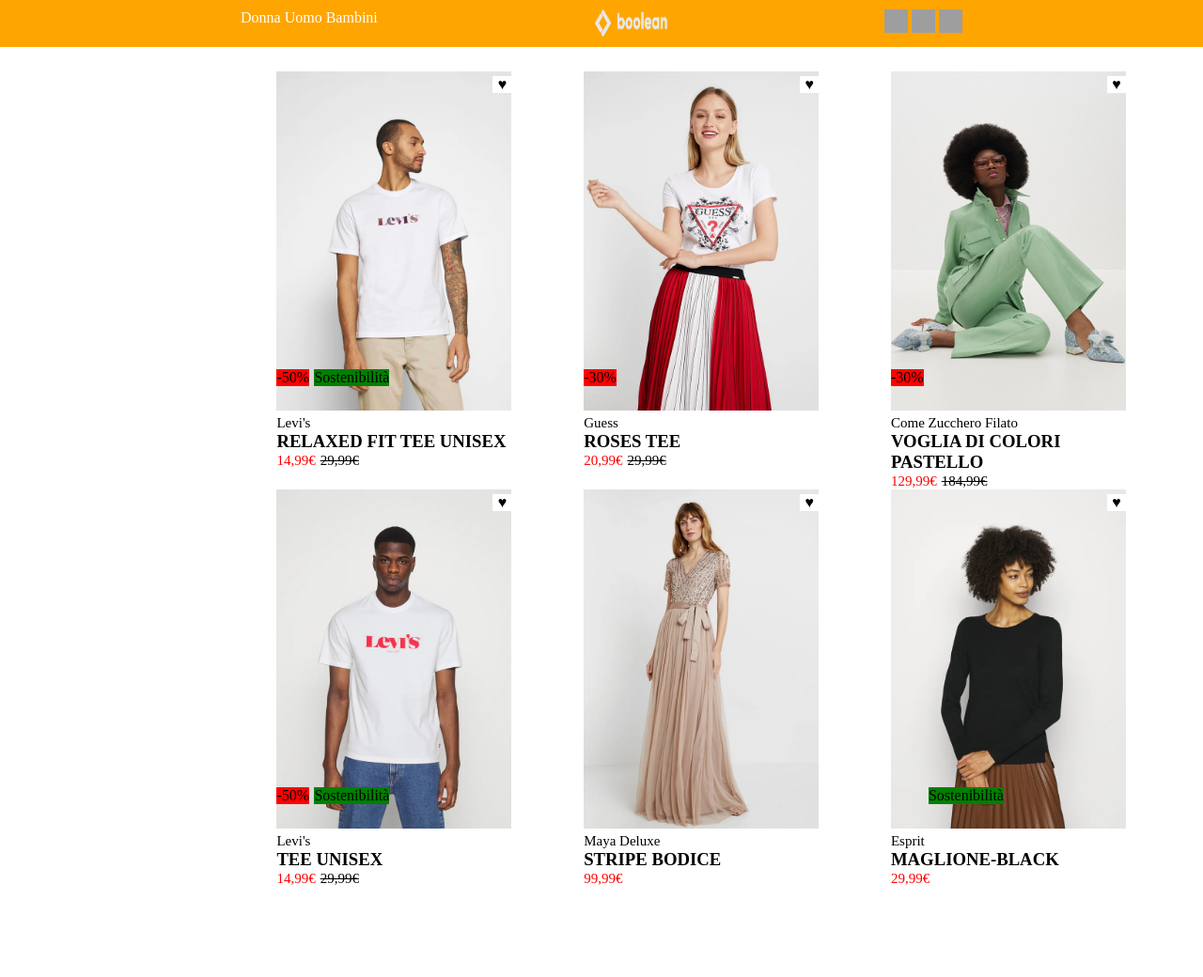
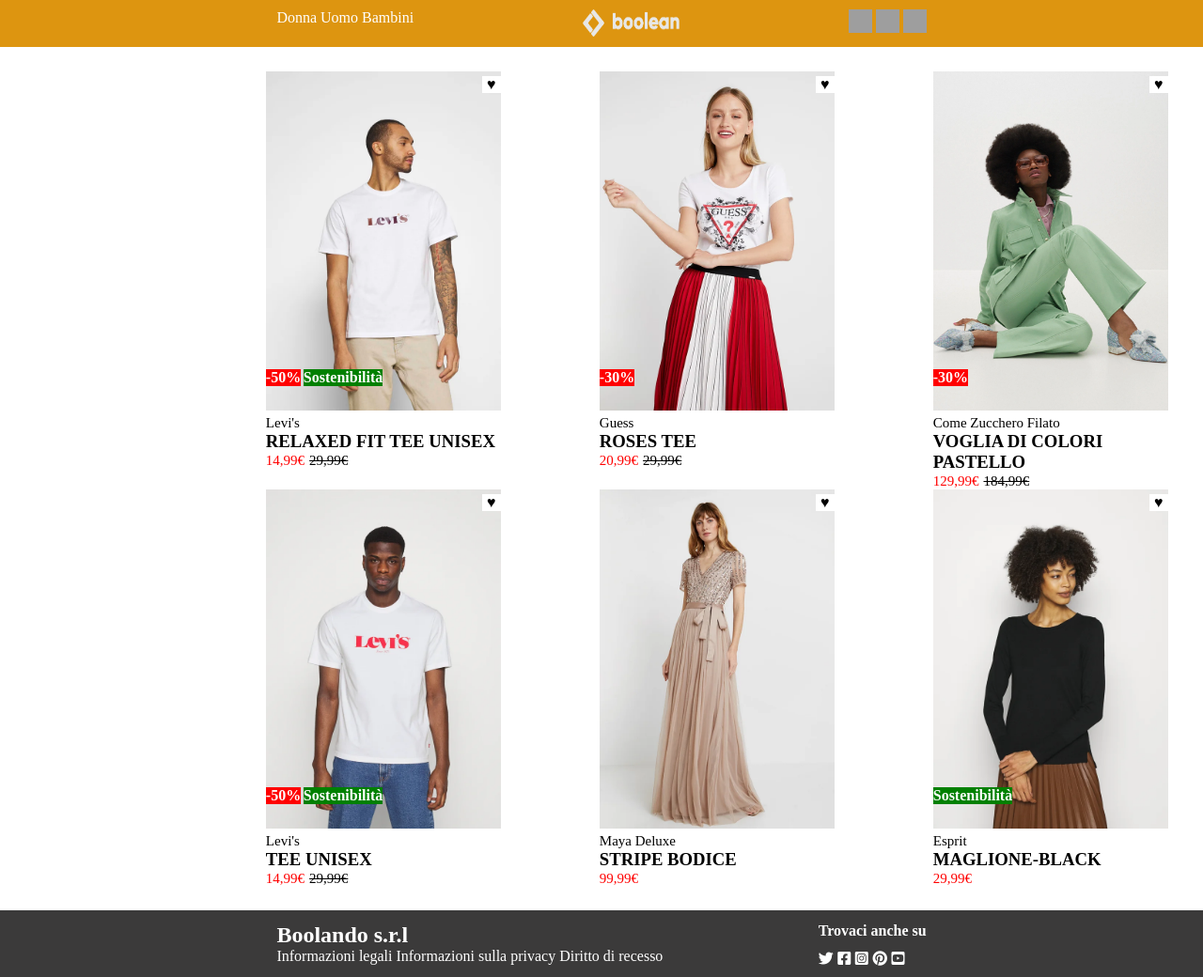
Before and after one commit to yamadicu/html-css-boolando, a plain HTML site: page index.html in a window 1280 px wide. Shown: the whole page at 94% size. Before the commit the page ends 944 px from the top, so only its background shows below. Drawn offline with Linux system fonts and the light colour scheme; grey boxes are pictures that could not be loaded.

Commit message:
fine progetto

```diff
--- a/assets/css/style.css
+++ b/assets/css/style.css
@@ -3,10 +3,18 @@
     padding: 0;
     box-sizing: border-box;
 }
+
+header{
+    background-color: rgb(221, 149, 16);
+    height: 50px;
+}
+
 /* UTILITY */
+
 .flex{
     display: flex;
 }
+
 .strike{
     text-decoration: line-through;
     font-size: 15px;
@@ -15,14 +23,11 @@
 
 /* HEADER */
 
-header{
-    background-color: orange;
-    height: 50px;
-}
+
 
 nav{
     justify-content: space-between;
-    padding-inline: 20%;
+    padding-inline: 23%;
     padding-top: 10px;
 }
 
@@ -33,7 +38,7 @@
 }
 
 .logo{
-    width: 10%;
+    width: 15%;
 }
 
 .icon{
@@ -45,14 +50,14 @@
 
 main{
     padding-top: 2%;
+    justify-content: space-between;
+    padding-left: 18%;
+    padding-bottom: 2%;
 }
+
 .scheda{
     position: relative;
     max-width: 250px;
-}
-main{
-    justify-content: space-around;
-    padding-inline: 20%;
 }
 
 .model{
@@ -62,7 +67,6 @@
 }
 
 .retro{
-    /* position */
     position:absolute;
     top: 0;
     left: 0;
@@ -85,6 +89,7 @@
 }
 
 .sconto{
+    color: white;
     background-color: red;
     position: absolute;
     bottom: 30px;
@@ -92,10 +97,19 @@
 }
 
 .eco{
+    color: white;
     position: absolute;
     background-color: green;
     bottom: 30px;
     left: 40px;
+    z-index: 3;
+}
+
+.eco-spec{
+    color: white;
+    position: absolute;
+    background-color: green;
+    bottom: 30px;
     z-index: 3;
 }
 
@@ -107,7 +121,29 @@
 .marca{
     font-size: 15px;
 }
+
 .prezzo{
     font-size: 15px;
     color: red;
 }
+
+
+/* FOOTER */
+
+footer{
+    background-color: rgb(59, 58, 58);
+    margin-bottom: 0;
+    padding-top: 1%;
+}
+.fa-brands{
+    padding-top: 10%;
+    padding-right: 4%;
+}
+.white{
+    color: white;
+}
+.container{
+    justify-content: space-between;
+    padding-inline: 23%;
+    padding-bottom: 1%;
+}
--- a/index.html
+++ b/index.html
@@ -5,6 +5,9 @@
     <meta http-equiv="X-UA-Compatible" content="IE=edge">
     <meta name="viewport" content="width=device-width, initial-scale=1.0">
     <title>Document</title>
+
+    <!-- link fontawesone -->
+    <link rel="stylesheet" href="https://cdnjs.cloudflare.com/ajax/libs/font-awesome/6.3.0/css/all.min.css" integrity="sha512-SzlrxWUlpfuzQ+pcUCosxcglQRNAq/DZjVsC0lE40xsADsfeQoEypE+enwcOiGjk/bSuGGKHEyjSoQ1zVisanQ==" crossorigin="anonymous" referrerpolicy="no-referrer" />
 
     <!-- CSS -->
     <link rel="stylesheet" href="./assets/css/style.css">
@@ -59,8 +62,8 @@
                     <img class="model retro" src="./assets/img/1b.webp" alt="modello 1 foto 2">
 
                     <div class="cuore">♥</div>
-                    <div class="sconto flex">-50%</div>
-                    <div class="eco flex">Sostenibilità</div>
+                    <div class="sconto flex"><strong>-50%</strong></div>
+                    <div class="eco flex"><strong>Sostenibilità</strong></div>
 
                 </div>
 
@@ -80,7 +83,7 @@
                     <img class="model retro" src="./assets/img/2b.webp" alt="modello 2 foto 2">
 
                     <div class="cuore">♥</div>
-                    <div class="sconto flex">-30%</div>
+                    <div class="sconto flex"><strong>-30%</strong></div>
 
                 </div>
 
@@ -99,7 +102,7 @@
                     <img class="model retro" src="./assets/img/3b.webp" alt="modello 3 foto 2">
 
                     <div class="cuore">♥</div>
-                    <div class="sconto flex">-30%</div>
+                    <div class="sconto flex"><strong>-30%</strong></div>
 
                 </div>
 
@@ -111,6 +114,8 @@
             </div>
 
         </div>
+
+
 
         <!-- BLOCCO DI SCHEDE 2 -->
         <div class="bloc flex">
@@ -124,8 +129,8 @@
                     <img class="model retro" src="./assets/img/4b.webp" alt="modello 4 foto 2">
 
                     <div class="cuore">♥</div>
-                    <div class="sconto flex">-50%</div>
-                    <div class="eco flex">Sostenibilità</div>
+                    <div class="sconto flex"><strong>-50%</strong></div>
+                    <div class="eco flex"><strong>Sostenibilità</strong></div>
 
                 </div>
 
@@ -163,7 +168,7 @@
                     <img class="model retro" src="./assets/img/6b.webp" alt="modello 6 foto 2">
 
                     <div class="cuore">♥</div>
-                    <div class="eco flex">Sostenibilità</div>
+                    <div class="eco-spec flex"><strong>Sostenibilità</strong></div>
 
                 </div>
 
@@ -179,5 +184,35 @@
     </main>
 
     <!-- FINE MAIN -->
+
+    <!-- INIZIO FOOTER -->
+
+    <footer>
+
+        <div class="container flex">
+            <div>
+                <h2 class="white">Boolando s.r.l</h2>
+                <ul>
+                    <li>Informazioni legali</li>
+                    <li>Informazioni sulla privacy</li>
+                    <li>Diritto di recesso</li>
+                </ul>
+            </div>
+
+            <div>
+                <span class="white"><strong>Trovaci anche su</strong></span>
+
+                <div class="flex white">
+
+                    <i class="fa-brands fa-twitter"></i>
+                    <i class="fa-brands fa-square-facebook"></i>
+                    <i class="fa-brands fa-square-instagram"></i>
+                    <i class="fa-brands fa-pinterest"></i>
+                    <i class="fa-brands fa-square-youtube"></i>
+
+                </div>
+            </div>
+        </div>
+    </footer>
 </body>
 </html>
```
